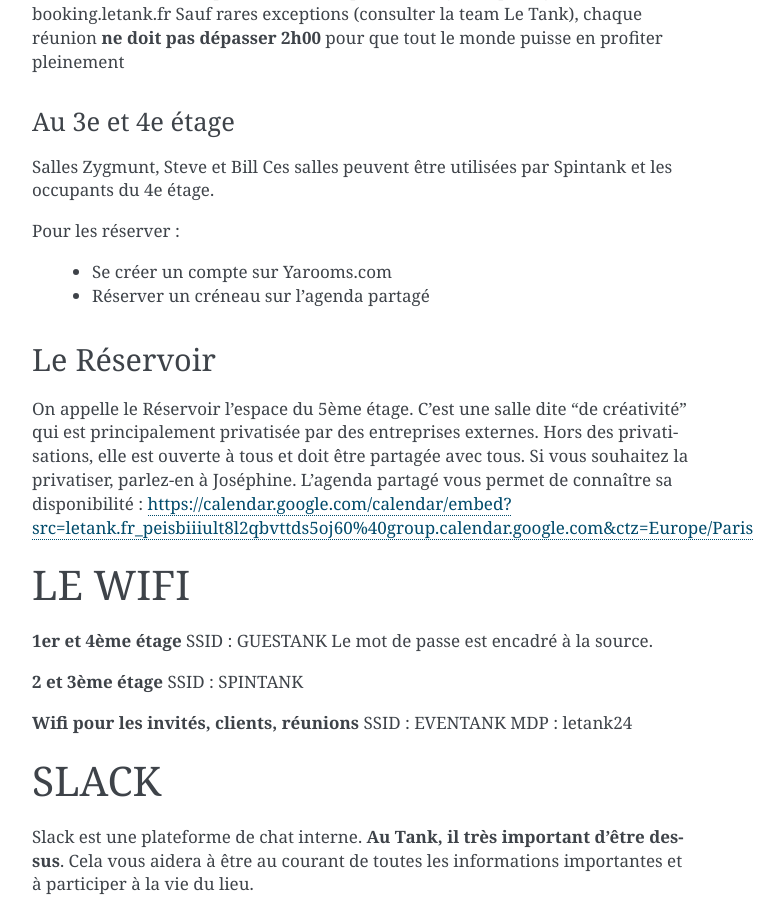
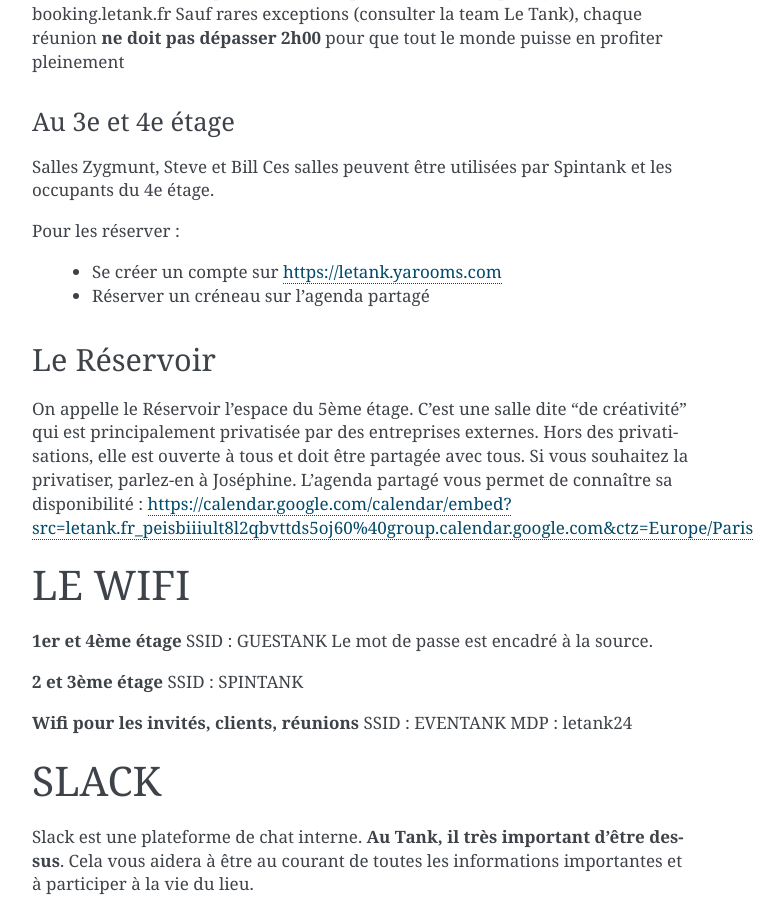
Before and after one commit to Magicking/tank-doc, a Sphinx documentation site: the page built from source/utile.rst, in a window 1280 px wide and 900 px high, scrolled down 2271 px. Shown: the whole window, without its empty margins (388-1172 px from the left). Built offline with Sphinx 7.4.7, drawn with Linux system fonts in a browser that asks for light colours; some of the changed lines change nothing that is shown.

Commit message:
Fix yarooms url

```diff
--- a/source/utile.rst
+++ b/source/utile.rst
@@ -92,7 +92,7 @@
 
 Pour les réserver :
 
- - Se créer un compte sur Yarooms.com
+ - Se créer un compte sur https://letank.yarooms.com
  - Réserver un créneau sur l’agenda partagé
 
 ------------
```
